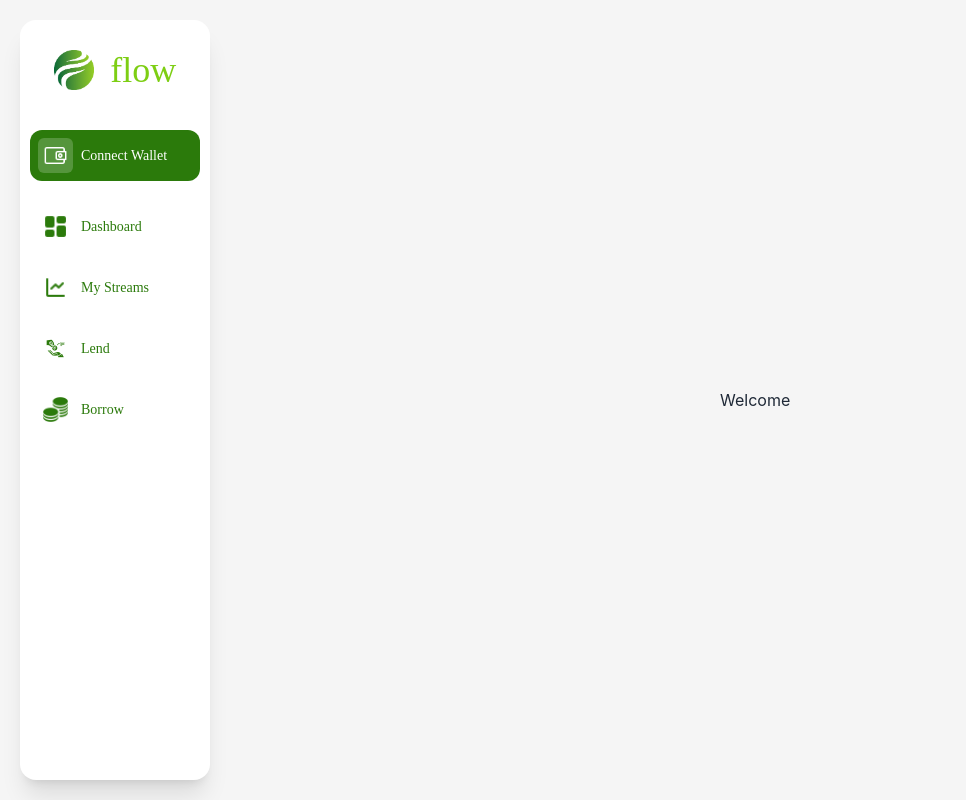
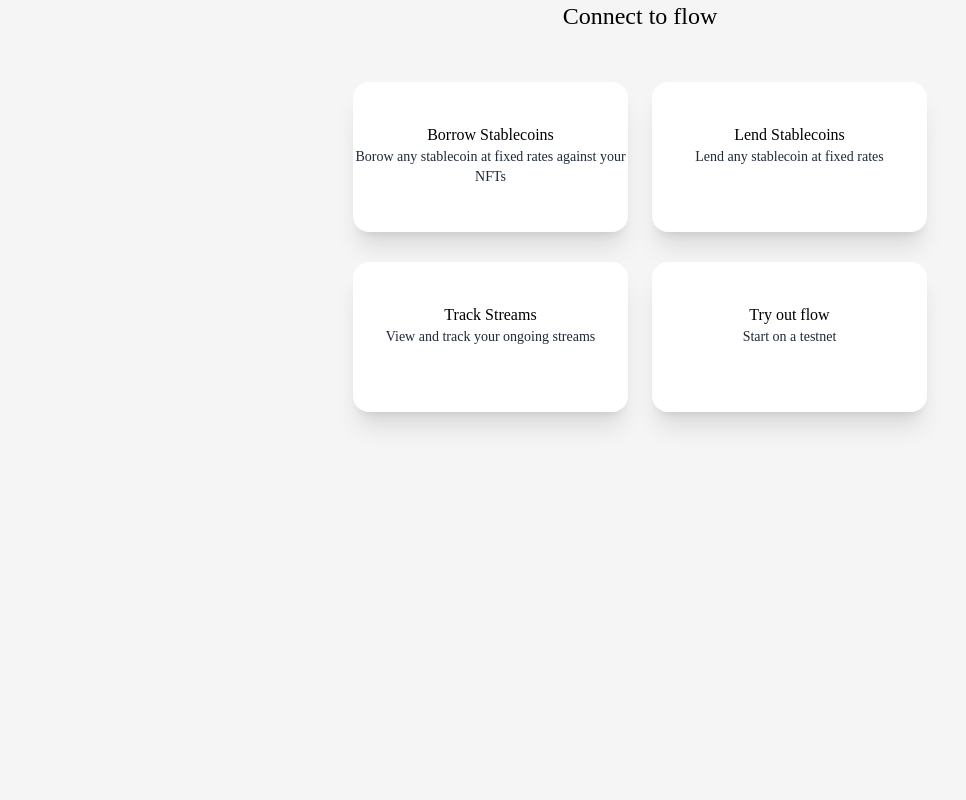
Before and after one commit to Ankush523/FlowFinance, a React (Create React App) app: page /dashboard in a window 1280 px wide. Shown: the whole page, without its empty margins (0-966 px from the left). Built offline with nearby package versions, Linux system fonts and the light colour scheme.

Commit message:
dashboard page complete

```diff
--- a/src/App.js
+++ b/src/App.js
@@ -4,6 +4,7 @@ import Home from './pages/Home';
 import Elements from './pages/Elements';
 import Streams from './components/Streams';
 import Borrow from './components/Borrow';
+import Dashboard from './components/Dashboard';
 
 function App() {
   return (
@@ -11,7 +12,8 @@ function App() {
       <BrowserRouter>
         <Routes>
           <Route path='/' element={<Home/>}/>
-          <Route path='/dashboard' element={<Elements/>}/>
+          <Route path='/elements' element={<Elements/>}/>
+          <Route path='/dashboard' element={<Dashboard/>}/>
           <Route path='/streams' element={<Streams/>}/>
           <Route path='/borrow' element={<Borrow/>}/>
         </Routes>
--- /dev/null
+++ b/src/components/Dashboard.js
@@ -0,0 +1,35 @@
+import React from 'react'
+
+const Dashboard = () => {
+  return (
+    <div className='flex flex-col'>
+        <label className='font-poppins text-2xl text-black1 font-medium mb-[50px]'>Connect to flow</label>
+
+        <div className='flex flex-row justify-center space-x-6 mb-[30px]'>
+            <div className='rounded-2xl bg-white1 shadow-xl pt-[40px] w-[275px] h-[150px]'>
+                <label className='font-poppins text-md text-black1'>Borrow Stablecoins</label>
+                <p className='font-poppins text-sm'>Borow any stablecoin at fixed rates against your NFTs</p>
+            </div>
+
+            <div className='rounded-2xl bg-white1 shadow-xl pt-[40px] w-[275px] h-[150px]'>
+                <label className='font-poppins text-md text-black1'>Lend Stablecoins</label>
+                <p className='font-poppins text-sm'>Lend any stablecoin at fixed rates</p>
+            </div>
+        </div>
+
+        <div className='flex flex-row justify-center space-x-6'>
+            <div className='rounded-2xl bg-white1 shadow-xl pt-[40px] w-[275px] h-[150px]'>
+                <label className='font-poppins text-md text-black1'>Track Streams</label>
+                <p className='font-poppins text-sm'>View and track your ongoing streams</p>
+            </div>
+
+            <div className='rounded-2xl bg-white1 shadow-xl pt-[40px] w-[275px] h-[150px]'>
+                <label className='font-poppins text-md text-black1'>Try out flow</label>
+                <p className='font-poppins text-sm'>Start on a testnet</p>
+            </div>
+        </div>
+    </div>
+  )
+}
+
+export default Dashboard
--- a/src/components/Navbar.js
+++ b/src/components/Navbar.js
@@ -20,7 +20,7 @@ const Navbar = () => {
           </div>
         </a>
         <button className="bg-green1 rounded-xl text-white1 font-poppins font-semibold px-[20px] hover:bg-green3">
-          <a href="/dashboard">Launch App</a>
+          <a href="/elements">Launch App</a>
         </button>
       </div>
     </div>
--- a/src/pages/Elements.js
+++ b/src/pages/Elements.js
@@ -8,6 +8,7 @@ import stream from "../components/images/stream.png";
 import Streams from "../components/Streams";
 import Borrow from "../components/Borrow";
 import Lend from "../components/Lend";
+import Dashboard from "../components/Dashboard";
 
 const Elements = () => {
 
@@ -72,7 +73,7 @@ const Elements = () => {
 
       <div className="h-[100vh] w-[82%] flex flex-col justify-center px-4">
             {
-                selection == '1' ? <label>Welcome</label> :
+                selection == '1' ? <div><Dashboard/></div> :
                 selection == '2' ? <div><Streams/></div> :
                 selection == '3' ? <div><Lend/></div> :
                 <div><Borrow/></div>
--- a/src/pages/Home.js
+++ b/src/pages/Home.js
@@ -9,7 +9,7 @@ const Home = () => {
         <div className='flex flex-col text-left px-[50px] w-[80%] pt-[180px]'>
           <label className='text-8xl font-bold text-black1 font-poppins pb-[30px]'>Stream loans every second.</label>
           <p className='text-2xl font-poppins text-black1 pb-[30px]'>Flow finance is a real-time lending and borrowing platform that allows you to put down an NFT as collateral and borrow stablecoins against it with token streaming technology. </p>
-          <a href='/dashboard'>
+          <a href='/elements'>
             <button className="bg-green1 rounded-xl text-white1 font-poppins font-semibold px-[20px] w-[fit-content] h-[50px] hover:bg-green3">
               Launch App
             </button>
```
